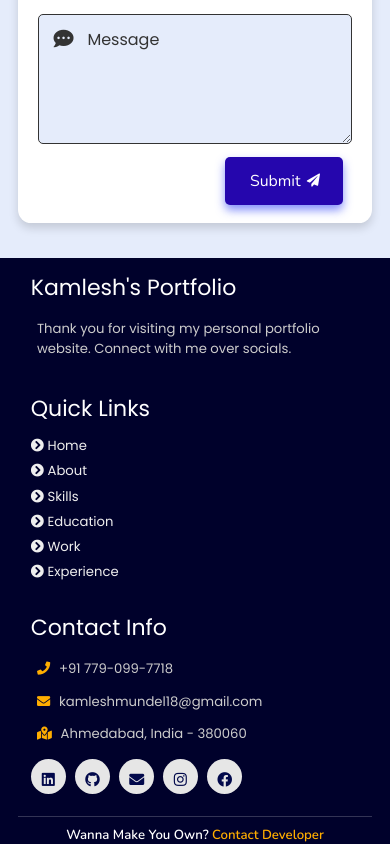
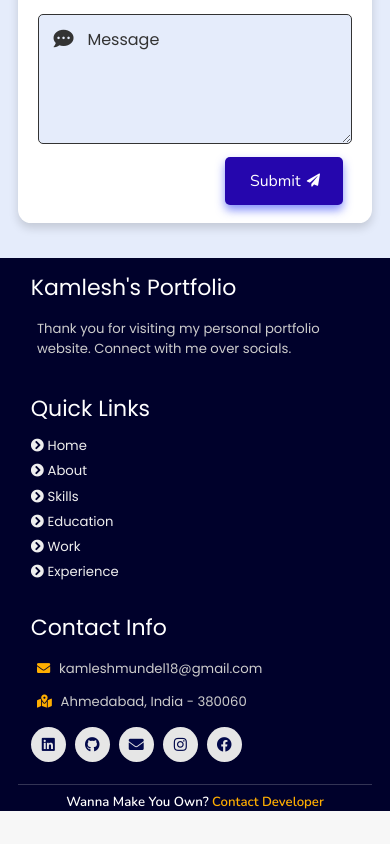
Before and after one commit to KamleshTechuz/zacrabo, a React (Create React App) app: page /contact in a window 390 px wide. Shown: the part 368-1212 px from the top of the page. After the commit the page ends 1179 px from the top, so only its background shows below. Built offline with nearby package versions, Linux system fonts and the light colour scheme.

Commit message:
icon css

```diff
--- a/src/index.css
+++ b/src/index.css
@@ -1276,9 +1276,9 @@ form .button-area {
   .footer .box-container .box p {
     padding: 0.7rem;
   }
-  .footer .box-container .box .share a {
+  /* .footer .box-container .box .share a {
     padding: 1.2rem;
-  }
+  } */
 }
 /* footer section ends */
 
--- a/src/pages/About.tsx
+++ b/src/pages/About.tsx
@@ -14,10 +14,10 @@ export const About = () => {
                     <span className="tag">{PERSON.current_role}</span>
                     <p>{PERSON.about}</p>
                     <div className="box-container">
-                        <div className="box">
+                        {/* <div className="box">
                             <p><span> age: </span> {PERSON.age}</p>
                             <p><span> phone : </span> {PERSON.number}</p>
-                        </div>
+                        </div> */}
                         <div className="box">
                             <p><span> email : </span> {PERSON.email}</p>
                             <p><span> place : </span> {PERSON.current_place.city}, {PERSON.current_place.country} - {PERSON.current_place.pincode}</p>
--- a/src/shared/components/Footer.tsx
+++ b/src/shared/components/Footer.tsx
@@ -35,7 +35,7 @@ export const Footer = () => {
                 </div>
                 <div className="box">
                     <h3>contact info</h3>
-                    <p> <i className="fas fa-phone"></i>{PERSON.number}</p>
+                    {/* <p> <i className="fas fa-phone"></i>{PERSON.number}</p> */}
                     <p> <i className="fas fa-envelope"></i>{PERSON.email}</p>
                     <p> <i className="fas fa-map-marked-alt"></i>{PERSON.current_place.city}, {PERSON.current_place.country} - {PERSON.current_place.pincode}</p>
                     <div className="share">
```
